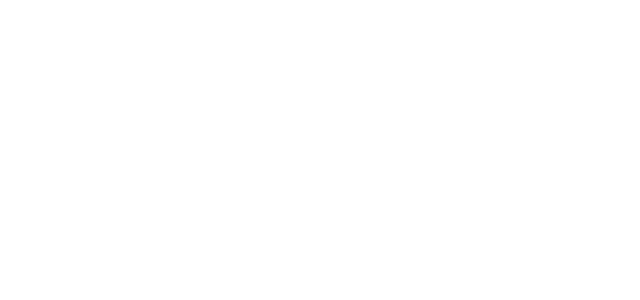
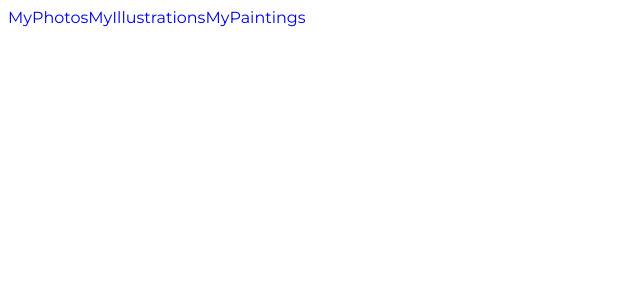
Before and after one commit to isabellaobrien/react-challenge, a React (Create React App) app in the folder my-app/: page / in a window 1280 px wide. Shown: the top 300 px of the page, without its empty margins (0-640 px from the left). Built offline with nearby package versions, Linux system fonts and the light colour scheme.

Commit message:
Add Sidebar component

```diff
--- a/my-app/src/App.js
+++ b/my-app/src/App.js
@@ -1,9 +1,11 @@
 import css from './App.module.css';
+import Sidebar from './components/Sidebar';
 
 function App() {
   return (
     <div className={css.App}>
       {/* Add your components here */}
+      <Sidebar />
     </div>
   );
 }
--- a/my-app/src/components/Sidebar.js
+++ b/my-app/src/components/Sidebar.js
@@ -0,0 +1,13 @@
+import React from 'react'
+
+function Sidebar() {
+  return (
+    <div>
+        <a href="#">MyPhotos</a>
+        <a href="#">MyIllustrations</a>
+        <a href="#">MyPaintings</a>
+    </div>
+  )
+}
+
+export default Sidebar
```
Also changed, not shown: 1 other file (tests, documents, lock files or other folders).
